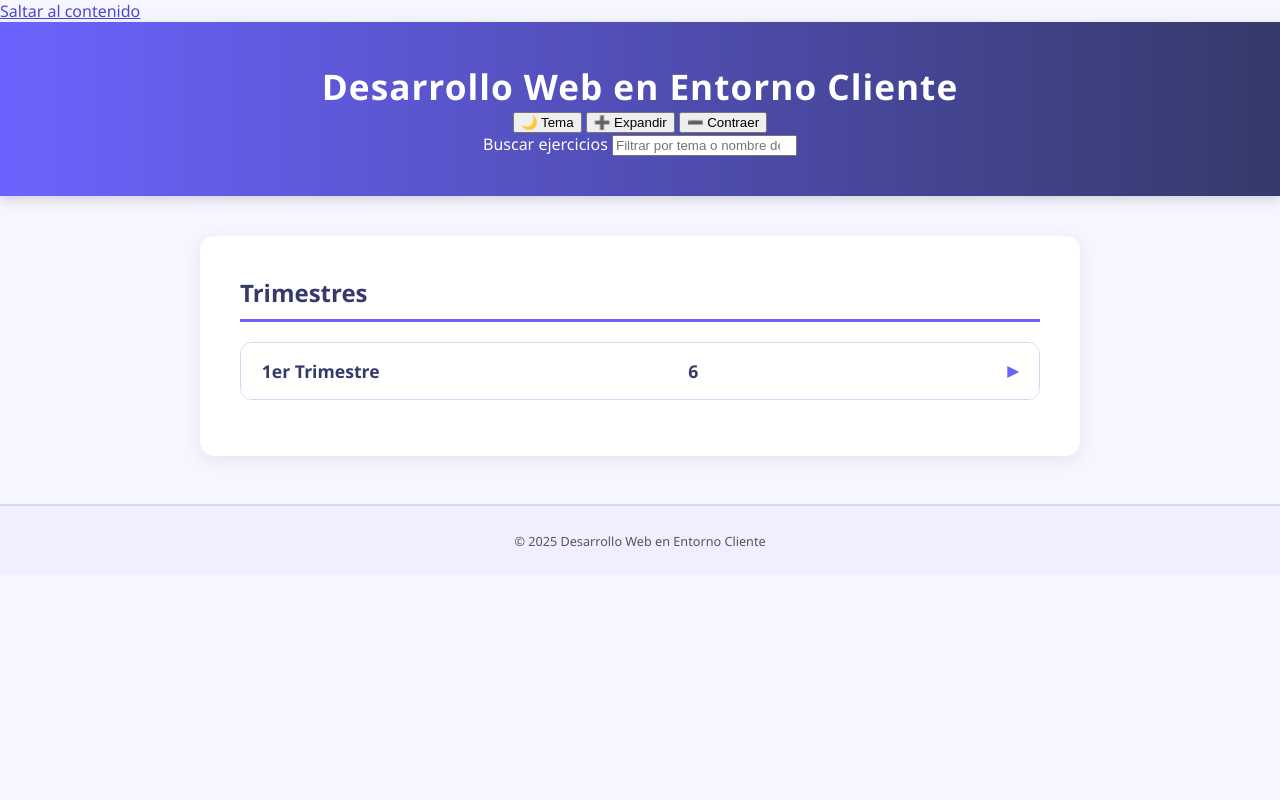
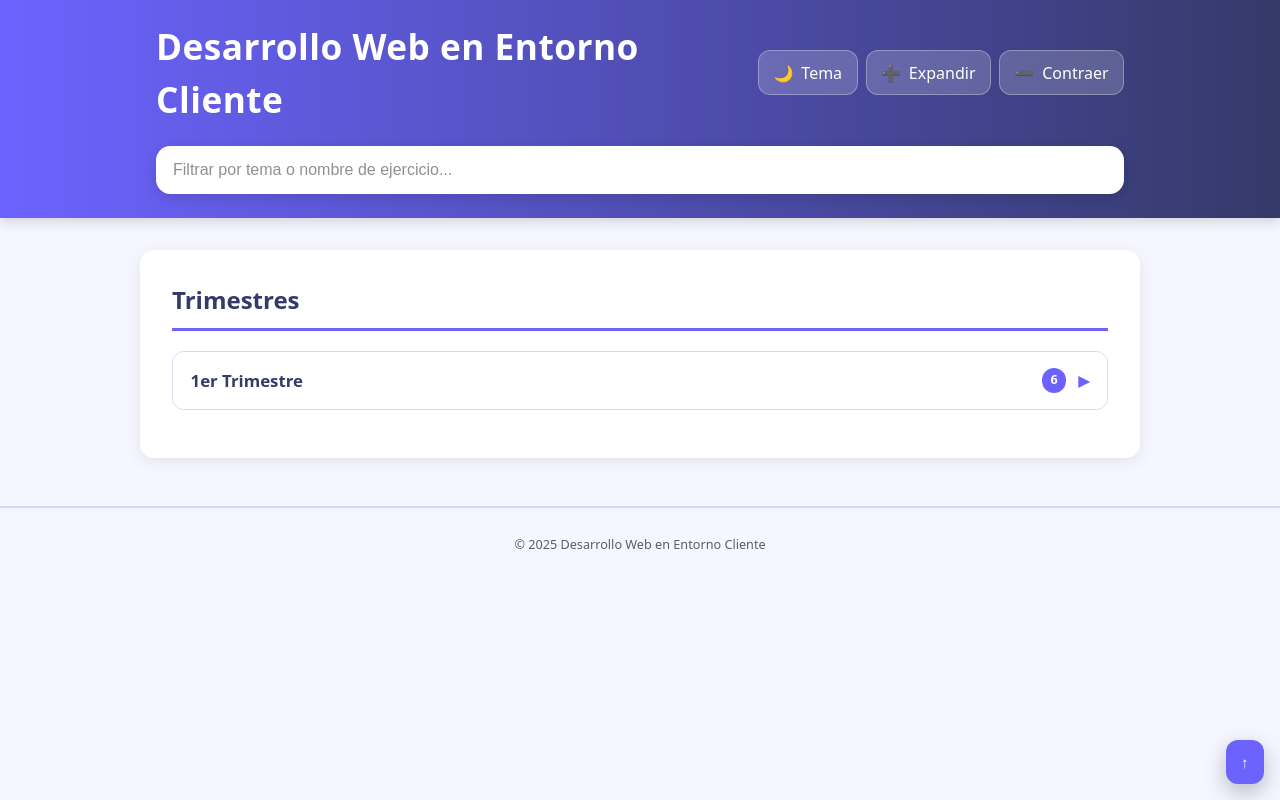
Before and after one commit to Manuel11-08/Desarrollo-web-en-entorno-cliente, a plain HTML site: page index.html in a window 1280 px wide. Drawn offline with Linux system fonts and the light colour scheme.

Commit message:
Update estilo.css

```diff
--- a/estilo.css
+++ b/estilo.css
@@ -1,152 +1,337 @@
-/* -------------------------------
-   ESTILOS BASE MODERNOS
----------------------------------*/
-body {
-  font-family: "Segoe UI", Roboto, sans-serif;
-  background-color: #f5f6ff;
-  margin: 0;
-  padding: 0;
-  color: #2e2e3a;
-  transition: background 0.3s ease, color 0.3s ease;
+/* =========================================
+   Variables & temas
+========================================= */
+:root {
+  --bg: #f5f6ff;
+  --card: #ffffff;
+  --text: #2e2e3a;
+  --muted: #5c5c6b;
+  --border: #d6d6f5;
+  --accent: #6c63ff;
+  --accent-2: #343a69;
+  --accent-3: #4b47d1;
+  --shadow: 0 4px 16px rgba(0,0,0,.08);
+  --radius: 14px;
+  --gap: 1rem;
+  --focus: 2px solid #6c63ff;
 }
 
-header {
-  background: linear-gradient(90deg, #6c63ff, #343a69);
-  color: white;
-  text-align: center;
-  padding: 2.5rem 1rem;
-  box-shadow: 0 4px 12px rgba(0,0,0,0.15);
+:root[data-theme="dark"] {
+  --bg: #0f1020;
+  --card: #151733;
+  --text: #e9e9f2;
+  --muted: #b7b9d6;
+  --border: #2a2d55;
+  --accent: #8f88ff;
+  --accent-2: #5a63c6;
+  --accent-3: #a7a2ff;
+  --shadow: 0 8px 24px rgba(0,0,0,.4);
+  --focus: 2px solid #a7a2ff;
 }
 
-h1 {
-  margin: 0;
-  font-size: 2.2rem;
-  letter-spacing: 1px;
+/* Respeta preferencias del SO si no hay valor guardado */
+@media (prefers-color-scheme: dark) {
+  :root:not([data-theme]) {
+    --bg: #0f1020;
+    --card: #151733;
+    --text: #e9e9f2;
+    --muted: #b7b9d6;
+    --border: #2a2d55;
+    --accent: #8f88ff;
+    --accent-2: #5a63c6;
+    --accent-3: #a7a2ff;
+    --shadow: 0 8px 24px rgba(0,0,0,.4);
+    --focus: 2px solid #a7a2ff;
+  }
 }
 
-main {
-  max-width: 800px;
-  margin: 2.5rem auto;
-  background: white;
-  border-radius: 14px;
-  padding: 2.5rem;
-  box-shadow: 0 4px 16px rgba(0,0,0,0.08);
+/* =========================================
+   Base
+========================================= */
+* { box-sizing: border-box; }
+
+html, body {
+  height: 100%;
+  scroll-behavior: smooth;
+}
+
+body {
+  margin: 0;
+  font-family: ui-sans-serif, system-ui, "Segoe UI", Roboto, "Helvetica Neue", Arial, "Noto Sans", "Apple Color Emoji", "Segoe UI Emoji", "Segoe UI Symbol";
+  background: var(--bg);
+  color: var(--text);
+  line-height: 1.5;
+  transition: background .3s ease, color .3s ease;
+  -webkit-font-smoothing: antialiased;
+  -moz-osx-font-smoothing: grayscale;
+}
+
+/* Enlace para saltar al contenido */
+.skip-link {
+  position: absolute;
+  left: -9999px;
+  top: 0;
+  background: var(--accent);
+  color: #fff;
+  padding: .75rem 1rem;
+  border-radius: .5rem;
+  z-index: 1000;
+}
+.skip-link:focus {
+  left: .75rem;
+  top: .75rem;
+  outline: var(--focus);
+}
+
+/* =========================================
+   Header
+========================================= */
+.site-header {
+  background: linear-gradient(90deg, var(--accent), var(--accent-2));
+  color: #fff;
+  box-shadow: 0 4px 12px rgba(0,0,0,.15);
+  position: sticky;
+  top: 0;
+  z-index: 50;
+}
+
+.header-inner {
+  max-width: 1000px;
+  margin: 0 auto;
+  padding: 1.25rem 1rem;
+  display: grid;
+  grid-template-columns: 1fr auto;
+  gap: 1rem;
+  align-items: center;
+}
+
+.title {
+  margin: 0;
+  font-size: clamp(1.5rem, 2.2vw + 1rem, 2.2rem);
+  letter-spacing: .5px;
+}
+
+.header-actions {
+  display: flex;
+  gap: .5rem;
+  align-items: center;
+  justify-self: end;
+}
+
+.search-wrap {
+  max-width: 1000px;
+  margin: 0 auto 1rem auto;
+  padding: 0 1rem 1rem 1rem;
+}
+
+.search-label {
+  position: absolute;
+  width: 1px; height: 1px;
+  padding: 0; margin: -1px;
+  overflow: hidden;
+  clip: rect(0,0,0,0);
+  white-space: nowrap;
+  border: 0;
+}
+
+.search-input {
+  width: 100%;
+  font-size: 1rem;
+  padding: .9rem 1rem;
+  border-radius: .9rem;
+  border: 1px solid rgba(255,255,255,.5);
+  box-shadow: inset 0 1px 0 rgba(255,255,255,.2), 0 4px 14px rgba(0,0,0,.12);
+  outline: none;
+}
+:root[data-theme="dark"] .search-input {
+  border: 1px solid rgba(255,255,255,.15);
+  background: rgba(255,255,255,.06);
+  color: #fff;
+}
+
+.search-input::placeholder { opacity: .8; }
+.search-input:focus { outline: var(--focus); }
+
+.search-count {
+  margin-top: .5rem;
+  font-size: .95rem;
+  color: #eef;
+  opacity: .9;
+}
+
+/* =========================================
+   Layout principal
+========================================= */
+.container {
+  max-width: 1000px;
+  margin: 2rem auto;
+  background: var(--card);
+  border-radius: var(--radius);
+  padding: 2rem;
+  box-shadow: var(--shadow);
 }
 
 h2 {
-  border-bottom: 3px solid #6c63ff;
-  padding-bottom: 0.6rem;
-  color: #343a69;
+  border-bottom: 3px solid var(--accent);
+  padding-bottom: .6rem;
+  color: var(--accent-2);
   font-size: 1.5rem;
   margin-top: 0;
 }
 
-/* -------------------------------
-   ENLACES
----------------------------------*/
+/* =========================================
+   Botones
+========================================= */
+.btn {
+  font: inherit;
+  padding: .6rem .9rem;
+  border-radius: .75rem;
+  border: 1px solid transparent;
+  cursor: pointer;
+  transition: transform .12s ease, box-shadow .2s ease, background .2s ease, border-color .2s ease, color .2s ease;
+  display: inline-flex;
+  align-items: center;
+  gap: .5rem;
+  user-select: none;
+}
+.btn .icon { line-height: 1; }
+.btn .btn-text { display: none; }
+@media (min-width: 480px) { .btn .btn-text { display: inline; } }
+
+.btn.ghost {
+  background: rgba(255,255,255,.18);
+  color: #fff;
+  border-color: rgba(255,255,255,.3);
+}
+.btn.ghost:hover { transform: translateY(-1px); }
+.btn:focus-visible { outline: var(--focus); outline-offset: 2px; }
+
+.btn.to-top {
+  position: fixed;
+  right: 1rem; bottom: 1rem;
+  background: var(--accent);
+  color: #fff;
+  border: 1px solid transparent;
+  box-shadow: 0 8px 22px rgba(0,0,0,.25);
+}
+
+/* =========================================
+   Enlaces
+========================================= */
 a {
   text-decoration: none;
-  color: #6c63ff;
+  color: var(--accent);
   font-weight: 500;
-  transition: color 0.2s ease, transform 0.2s ease;
+  transition: color .2s ease, transform .2s ease;
 }
-
 a:hover {
-  color: #4b47d1;
+  color: var(--accent-3);
   text-decoration: underline;
   transform: translateX(3px);
 }
+a:focus-visible { outline: var(--focus); border-radius: .3rem; }
 
-/* -------------------------------
-   DETAILS & SUMMARY
----------------------------------*/
-details {
-  background: #f9f9ff;
-  border: 1px solid #d6d6f5;
+/* =========================================
+   Details & Summary (acordeón)
+========================================= */
+details.accordion {
+  background: color-mix(in oklab, var(--card), var(--bg) 25%);
+  border: 1px solid var(--border);
   border-radius: 12px;
   margin: 1rem 0;
-  overflow: hidden;
-  transition: all 0.3s ease;
+  overflow: clip;
+  transition: border-color .3s ease, box-shadow .3s ease, background .3s ease;
 }
 
-details[open] {
-  box-shadow: 0 6px 18px rgba(108, 99, 255, 0.15);
+details.accordion[open] {
+  box-shadow: 0 6px 18px color-mix(in oklab, var(--accent) 15%, transparent);
 }
 
-summary {
-  cursor: pointer;
-  font-weight: 600;
-  padding: 1rem 1.3rem;
-  font-size: 1.1rem;
-  color: #343a69;
-  display: flex;
-  align-items: center;
-  justify-content: space-between;
-  background: #fff;
-  transition: background 0.3s ease;
+details.accordion.nested {
+  margin: .75rem 1rem;
+  background: color-mix(in oklab, var(--card), var(--bg) 15%);
 }
 
-summary:hover {
-  background: #ecebff;
+summary.accordion__summary {
+  list-style: none;
+  cursor: pointer;
+  font-weight: 700;
+  padding: 1rem 1.1rem;
+  font-size: 1.05rem;
+  color: var(--accent-2);
+  display: grid;
+  grid-template-columns: 1fr auto auto;
+  align-items: center;
+  gap: .75rem;
+  background: var(--card);
+  position: relative;
+}
+summary.accordion__summary::-webkit-details-marker { display: none; }
+
+summary.accordion__summary::after {
+  /* caret (triángulo) */
+  content: "▶";
+  font-size: .9rem;
+  transition: transform .25s ease;
+  color: var(--accent);
+}
+details[open] > summary.accordion__summary::after { transform: rotate(90deg); }
+
+.accordion__title { inline-size: fit-content; }
+
+.badge {
+  background: var(--accent);
+  color: white;
+  border-radius: 999px;
+  font-size: .78rem;
+  padding: .15rem .55rem;
+  line-height: 1.6;
+  justify-self: end;
 }
 
-summary::after {
-  content: "▶";
-  font-size: 0.9rem;
-  transition: transform 0.3s ease, color 0.3s ease;
-  color: #6c63ff;
+.link-list {
+  list-style: none;
+  margin: 0;
+  padding: .5rem 1.25rem 1rem 1.6rem;
+  animation: fadeIn .25s ease both;
+}
+.link-list li { margin: .4rem 0; }
+
+/* Estados de foco/hover accesibles */
+summary.accordion__summary:hover { background: color-mix(in oklab, var(--card), var(--bg) 10%); }
+summary.accordion__summary:focus-visible { outline: var(--focus); }
+
+/* =========================================
+   Footer
+========================================= */
+.site-footer {
+  text-align: center;
+  padding: 1.5rem 1rem 3.5rem;
+  font-size: .95rem;
+  color: var(--muted);
+  background: color-mix(in oklab, var(--bg), #000 0%);
+  margin-top: 3rem;
+  border-top: 2px solid var(--border);
+  position: relative;
 }
 
-details[open] > summary::after {
-  transform: rotate(90deg);
-  color: #4b47d1;
+/* =========================================
+   Animaciones y preferencias del usuario
+========================================= */
+@keyframes fadeIn {
+  from { opacity: 0; translate: 0 -5px; }
+  to   { opacity: 1; translate: 0 0; }
+}
+@media (prefers-reduced-motion: reduce) {
+  * { animation: none !important; transition: none !important; }
 }
 
-ul {
-  list-style-type: none;
-  padding: 0 1.5rem 1rem;
-  animation: fadeIn 0.4s ease;
+/* =========================================
+   Responsive
+========================================= */
+@media (max-width: 700px) {
+  .container { padding: 1.25rem; margin: 1.25rem; }
+  .header-inner { grid-template-columns: 1fr; }
+  .header-actions { justify-self: start; }
+  .btn .btn-text { display: none; }
 }
-
-li {
-  margin: 0.4rem 0;
-}
-
-/* -------------------------------
-   FOOTER
----------------------------------*/
-footer {
-  text-align: center;
-  padding: 1.5rem;
-  font-size: 0.95rem;
-  color: #555;
-  background-color: #efefff;
-  margin-top: 3rem;
-  border-top: 2px solid #d6d6f5;
-}
-
-/* -------------------------------
-   ANIMACIONES
----------------------------------*/
-@keyframes fadeIn {
-  from { opacity: 0; transform: translateY(-5px); }
-  to { opacity: 1; transform: translateY(0); }
-}
-
-/* -------------------------------
-   RESPONSIVE
----------------------------------*/
-@media (max-width: 600px) {
-  main {
-    padding: 1.5rem;
-    margin: 1.5rem;
-  }
-
-  h1 {
-    font-size: 1.8rem;
-  }
-
-  summary {
-    font-size: 1rem;
-  }
-}
```
